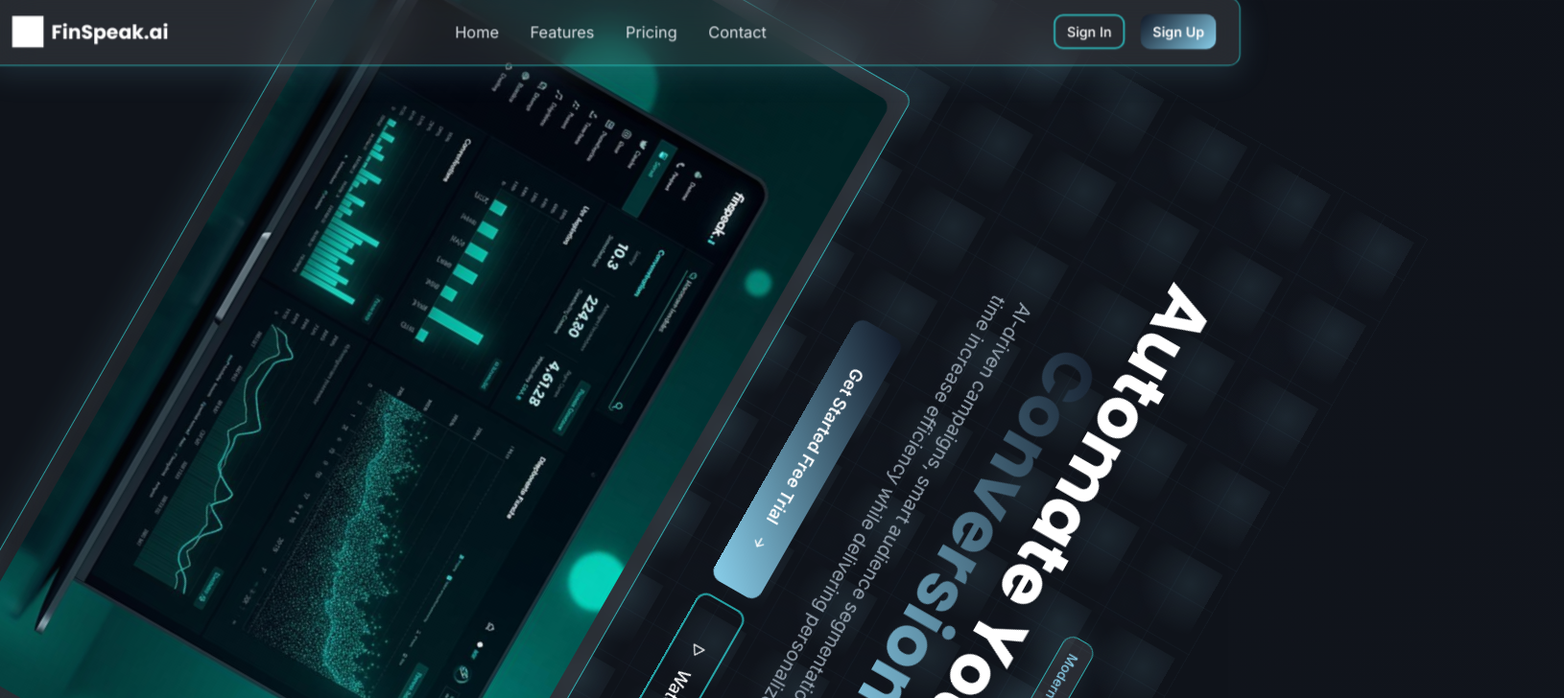
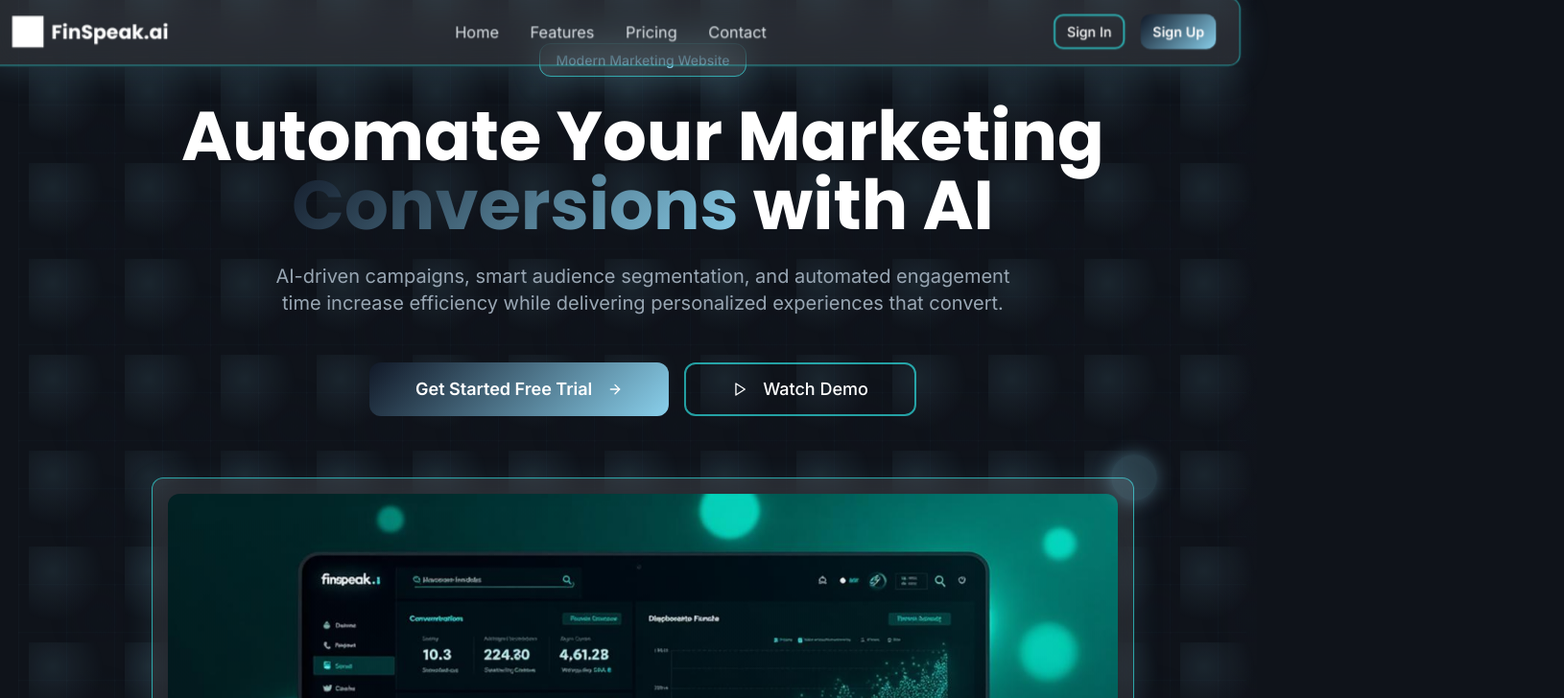
Before and after one commit to deadmouser/neural-nexus, a React (Vite) app: page / in a window 1280 px wide. Shown: the top 728 px of the page at 96% size, 1630 px wide, since content can reach past the window. Built offline with nearby package versions, Linux system fonts and the light colour scheme; the HTML template or start-up script is replaced by a standard one.

Commit message:
Fix: Remove unnecessary rotation from hero section

```diff
--- a/src/index.css
+++ b/src/index.css
@@ -178,9 +178,9 @@
 @layer utilities {
   /* Custom Animations */
   @keyframes meshFloat {
-    0%, 100% { transform: translate(0, 0) rotate(0deg); }
-    33% { transform: translate(30px, -30px) rotate(120deg); }
-    66% { transform: translate(-20px, 20px) rotate(240deg); }
+    0%, 100% { transform: translate(0, 0); }
+    33% { transform: translate(30px, -30px); }
+    66% { transform: translate(-20px, 20px); }
   }
 
   @keyframes particleDrift {
--- a/tailwind.config.ts
+++ b/tailwind.config.ts
@@ -93,9 +93,9 @@ export default {
           to: { height: "0" },
         },
         "mesh-float": {
-          "0%, 100%": { transform: "translate(0, 0) rotate(0deg)" },
-          "33%": { transform: "translate(30px, -30px) rotate(120deg)" },
-          "66%": { transform: "translate(-20px, 20px) rotate(240deg)" },
+          "0%, 100%": { transform: "translate(0, 0)" },
+          "33%": { transform: "translate(30px, -30px)" },
+          "66%": { transform: "translate(-20px, 20px)" },
         },
         "particle-drift": {
           "0%": { transform: "translate(0, 0)" },
```
